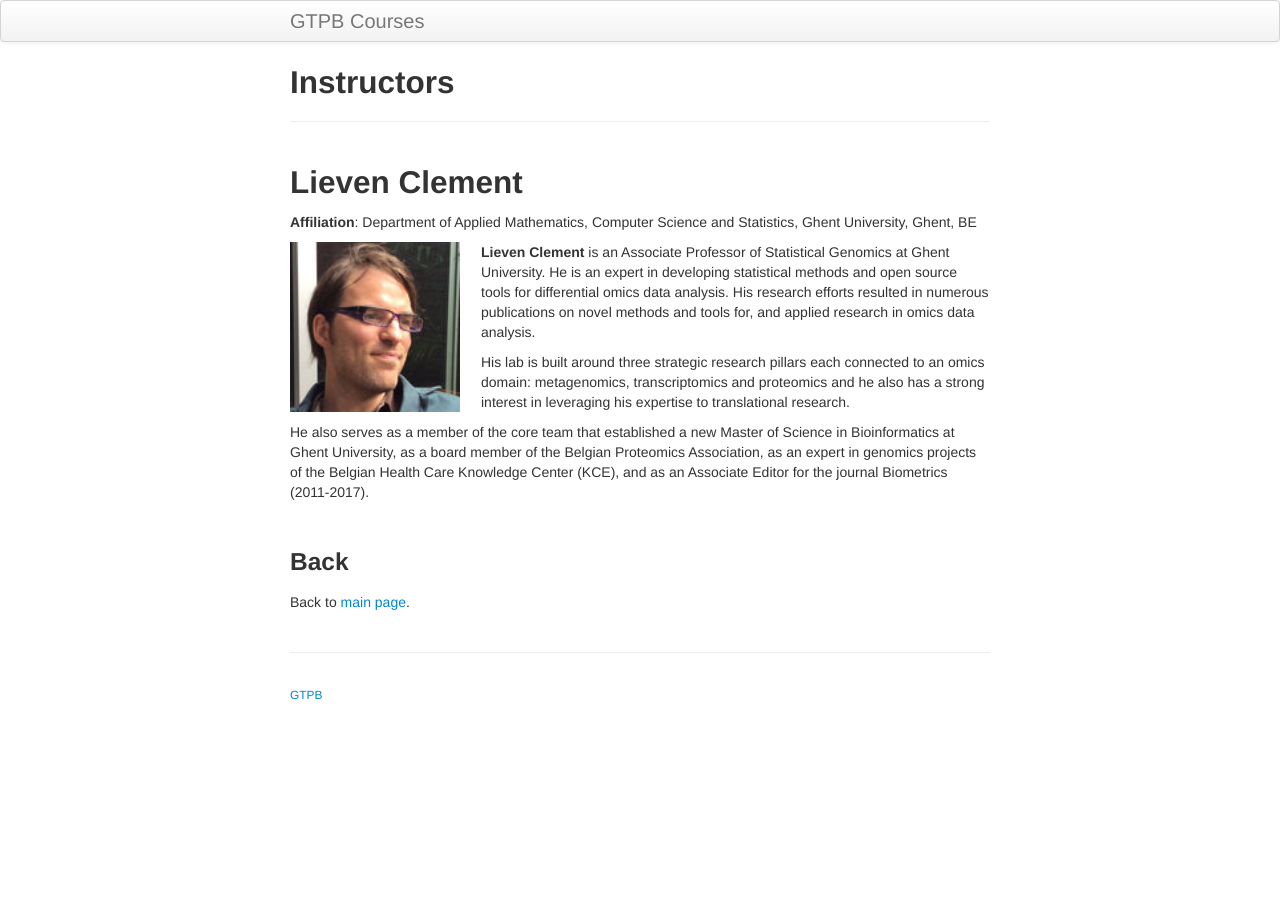
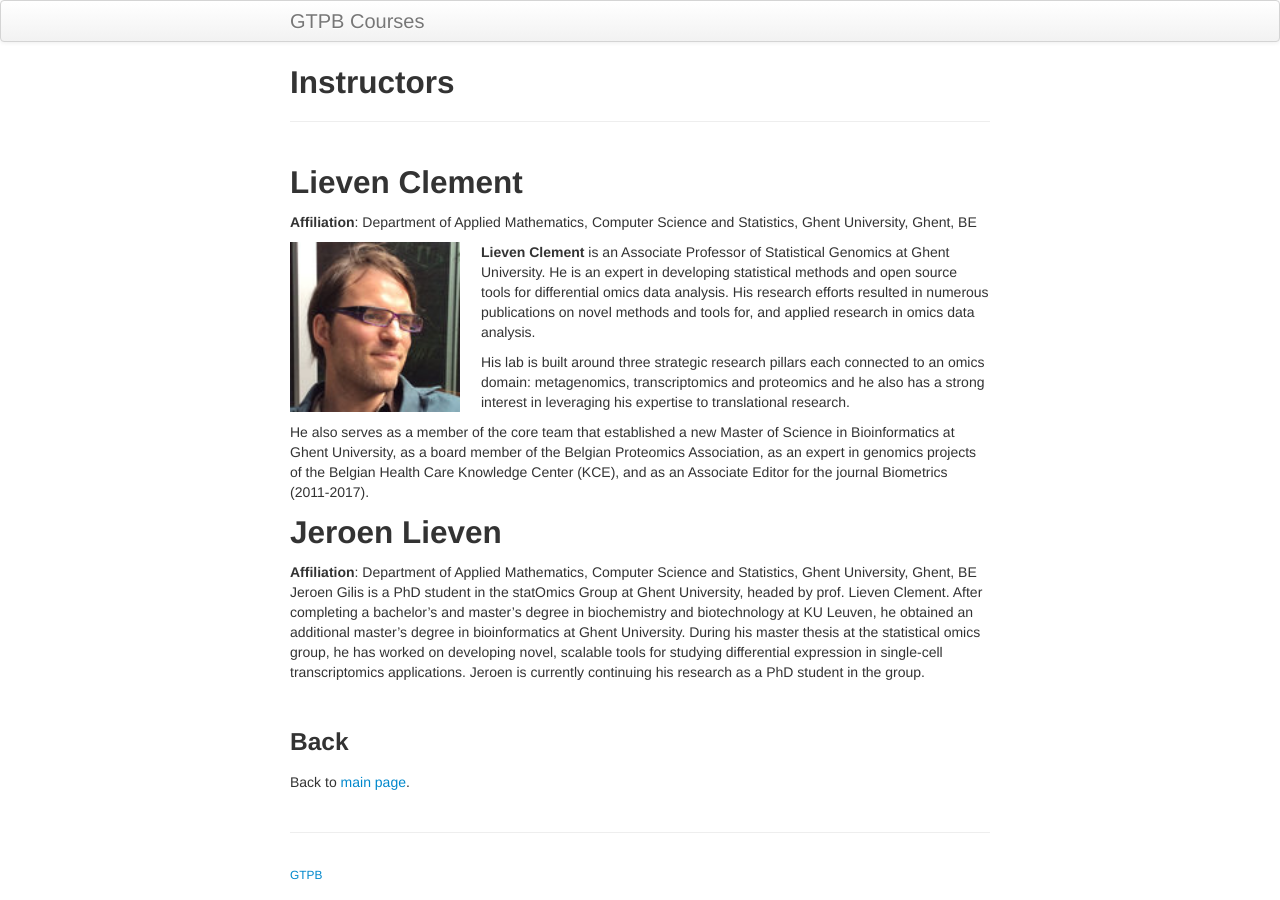
Before and after one commit to GTPB/PSLS20, a Jekyll site: the page built from pages/instructors.md, in a window 1280 px wide. Built offline with Jekyll 4.4.1, drawn with Linux system fonts in a browser that asks for light colours.

Commit message:
Add description jeroen (-figure)

```diff
--- a/pages/instructors.md
+++ b/pages/instructors.md
@@ -15,6 +15,10 @@ His lab is built around three strategic research pillars each connected to an om
 
 He also serves as a member of the core team that established a new Master of Science in Bioinformatics at Ghent University, as a board member of the Belgian Proteomics Association, as an expert in genomics projects of the Belgian Health Care Knowledge Center (KCE), and as an Associate Editor for the journal Biometrics (2011-2017).
 
+## Jeroen Lieven
+**Affiliation**: Department of Applied Mathematics, Computer Science and Statistics, Ghent University, Ghent, BE
+Jeroen Gilis is a PhD student in the statOmics Group at Ghent University, headed by prof. Lieven Clement. After completing a bachelor's and master's degree in biochemistry and biotechnology at KU Leuven, he obtained an additional master's degree in bioinformatics at Ghent University. During his master thesis at the statistical omics group, he has worked on developing novel, scalable tools for studying differential expression in single-cell transcriptomics applications. Jeroen is currently continuing his research as a PhD student in the group.
+
 <br/>
 
 ### Back
```
